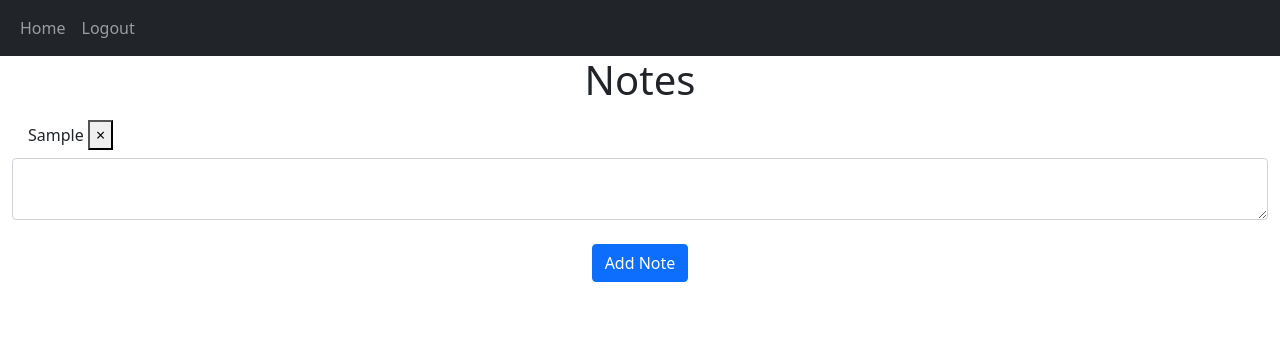
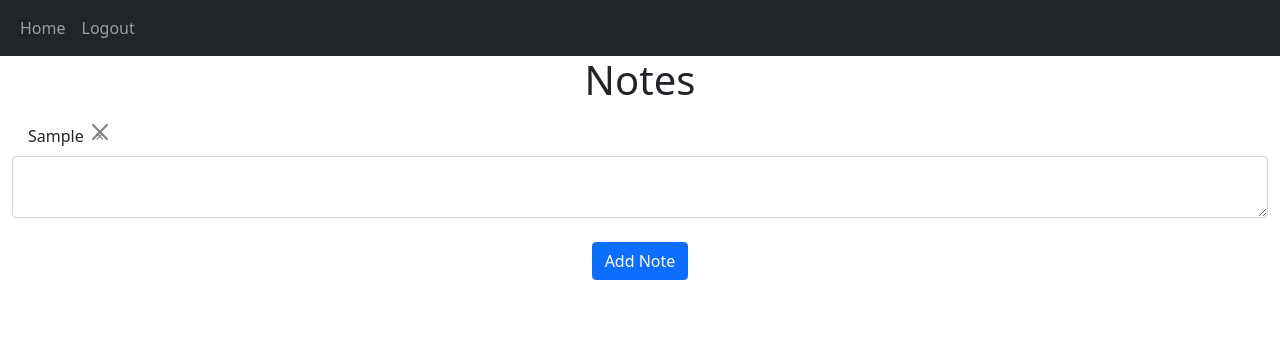
Before and after one commit to JoaoZati/flask-notes, a Flask app: page / in a window 1280 px wide. Shown: the top 356 px of the page. Run offline with Flask 2, Linux system fonts and the light colour scheme; a user stored in the database is signed in; tables that the repository leaves empty hold one stand-in row (values such as "Sample post").

Commit message:
Projeto finalizado

```diff
--- a/website/templates/home.html
+++ b/website/templates/home.html
@@ -6,7 +6,7 @@
     {% for note in user.notes %}
     <li class="list-group-item">
         {{ note.data }}
-        <button type="button" class="close" onClick="deleteNote({{ note. id }})">
+        <button type="button" class="btn-close" onClick="deleteNote({{ note. id }})">
             <span aria-hidden="true">&times;</span>
         </button>
     </li>
```
